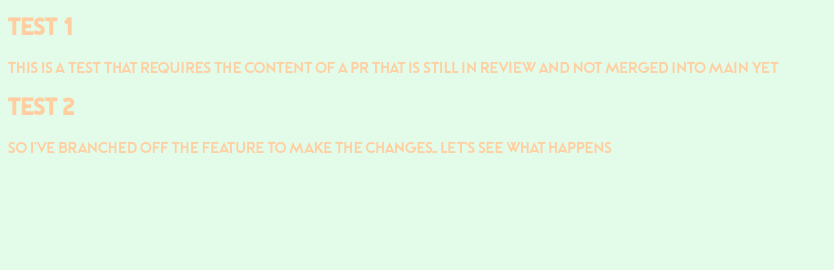
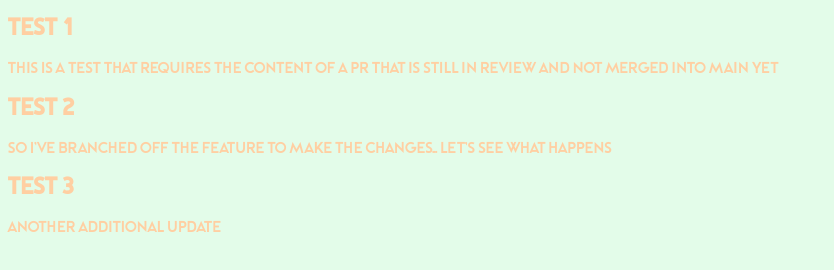
Before and after one commit to storybud/storybud.github.io, a website: page index.html in a window 1280 px wide. Shown: the part 142-412 px from the top of the page, without its empty margins (0-834 px from the left). Drawn offline with nearby package versions, Linux system fonts and the light colour scheme.

Commit message:
Minor update

```diff
--- a/index.html
+++ b/index.html
@@ -41,6 +41,11 @@
             <p>So I've branched off the feature to make the changes... Let's see what happens</p>
         </section>
 
+        <section>
+            <h2>Test 3</h2>
+            <p>Another additional update</p>
+        </section>
+
     </main>
 
     <footer>
```
